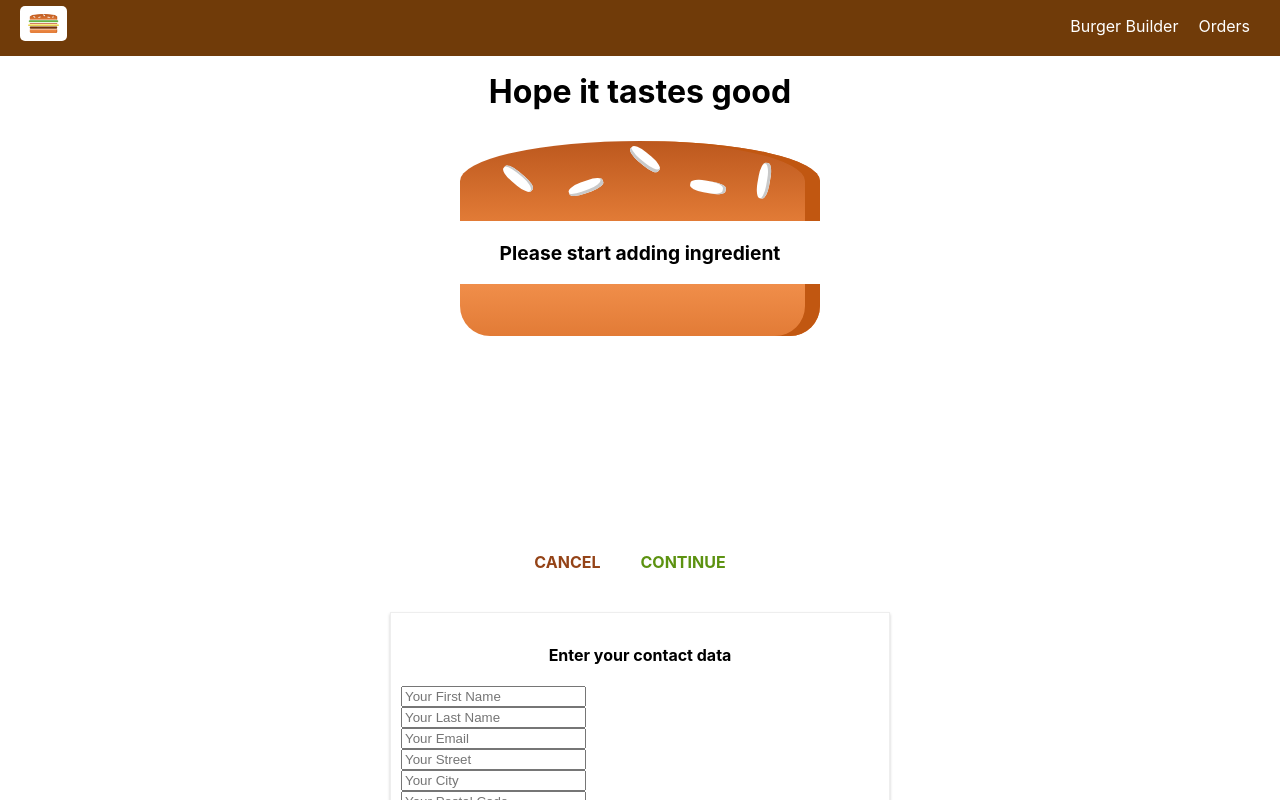
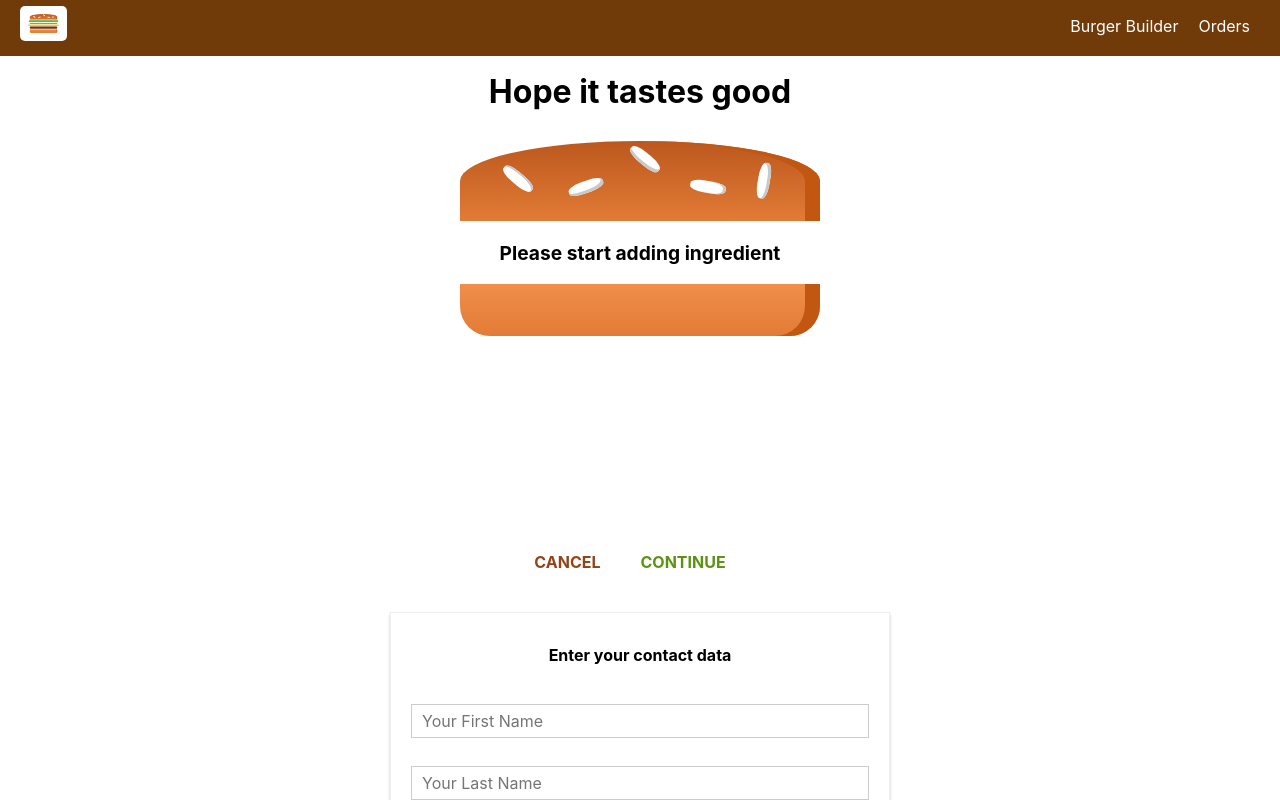
Before and after one commit to lununglee/BurgerBuilder, a React (Create React App) app: page /checkout in a window 1280 px wide. Both pictures are taken after a click on the button "CONTINUE". Shown: the top 800 px of the page. Built offline with nearby package versions, Linux system fonts and the light colour scheme.

Commit message:
R51 - Creating a Custom Dynamic Input Element

```diff
--- /dev/null
+++ b/src/components/Forms/Input/Input.js
@@ -0,0 +1,25 @@
+import React from 'react'
+
+import styles from './Input.module.css'
+
+const input = (props) => {
+	let inputElement = null
+	switch (props.inputtype) {
+		case ('input'):
+			inputElement = <input className={styles.InputElement} {...props}/>
+			break
+		case ('textearea'):
+			inputElement = <texearea className={styles.InputElement} {...props}/>
+			break
+		default:
+			inputElement = <input className={styles.InputElement} {...props}/>
+	}
+	return (
+		<div className={styles.Input}>
+			<label className={styles.Label}>{props.label}</label>
+			{inputElement}
+		</div>
+	)
+}
+
+export default input
--- /dev/null
+++ b/src/components/Forms/Input/Input.module.css
@@ -0,0 +1,27 @@
+.Input {
+	width: 100%;
+	padding: 10px;
+	box-sizing: border-box;
+}
+
+.Label {
+	font-weight: bold;
+	display: block;
+	margin-bottom: 8px;
+}
+
+.InputElement {
+	outline: none;
+	border: 1px solid #ccc;
+	background-color: white;
+	font: inherit;
+	padding: 6px 10px;
+	display: block;
+	width: 100%;
+	box-sizing: border-box;
+}
+
+.InputElement:focus {
+	outline: none;
+	background-color: #ccc;
+}
--- a/src/containers/Checkout/ContactData/ContactData.js
+++ b/src/containers/Checkout/ContactData/ContactData.js
@@ -5,6 +5,7 @@ import styles from './ContactData.module.css'
 
 import Button from '../../../components/UI/Button/Button'
 import Spinner from '../../../components/UI/Spinner/Spinner'
+import Input from '../../../components/Forms/Input/Input'
 
 class ContactData extends Component {
 	state = {
@@ -50,13 +51,13 @@ class ContactData extends Component {
 	render () {
 		let form = (
 			<form>
-					<input className={styles.Input} type="text" name="firstName" placeholder="Your First Name" />
-					<input className={styles.Input} type="text" name="lastName" placeholder="Your Last Name" />
-					<input className={styles.Input} type="text" name="email" placeholder="Your Email" />
-					<input className={styles.Input} type="text" name="street" placeholder="Your Street" />
-					<input className={styles.Input} type="text" name="city" placeholder="Your City" />
-					<input className={styles.Input} type="text" name="postal" placeholder="Your Postal Code" />
-					<input className={styles.Input} type="text" name="country" placeholder="Your Country" />
+					<Input inputtype="input" type="text" name="firstName" placeholder="Your First Name" />
+					<Input inputtype="input" type="text" name="lastName" placeholder="Your Last Name" />
+					<Input inputtype="input" type="text" name="email" placeholder="Your Email" />
+					<Input inputtype="input" type="text" name="street" placeholder="Your Street" />
+					<Input inputtype="input" type="text" name="city" placeholder="Your City" />
+					<Input inputtype="input" type="text" name="postal" placeholder="Your Postal Code" />
+					<Input inputtype="input" type="text" name="country" placeholder="Your Country" />
 				</form>
 		)
 		if (this.state.loading) {
--- a/src/containers/Checkout/ContactData/ContactData.module.css
+++ b/src/containers/Checkout/ContactData/ContactData.module.css
@@ -8,10 +8,6 @@
 	box-sizing: border-box;
 }
 
-.Input {
-	display: block;
-}
-
 @media (min-width: 600px) {
 	.ContactData {
 		width: 500px;
```
